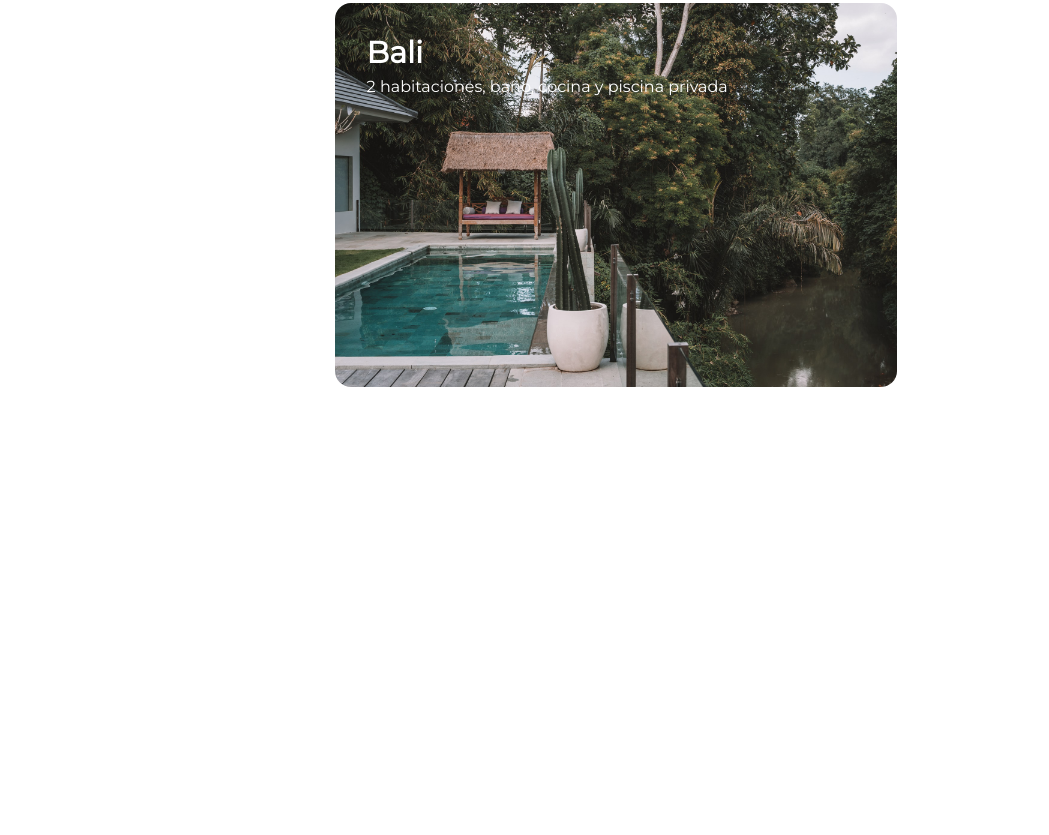
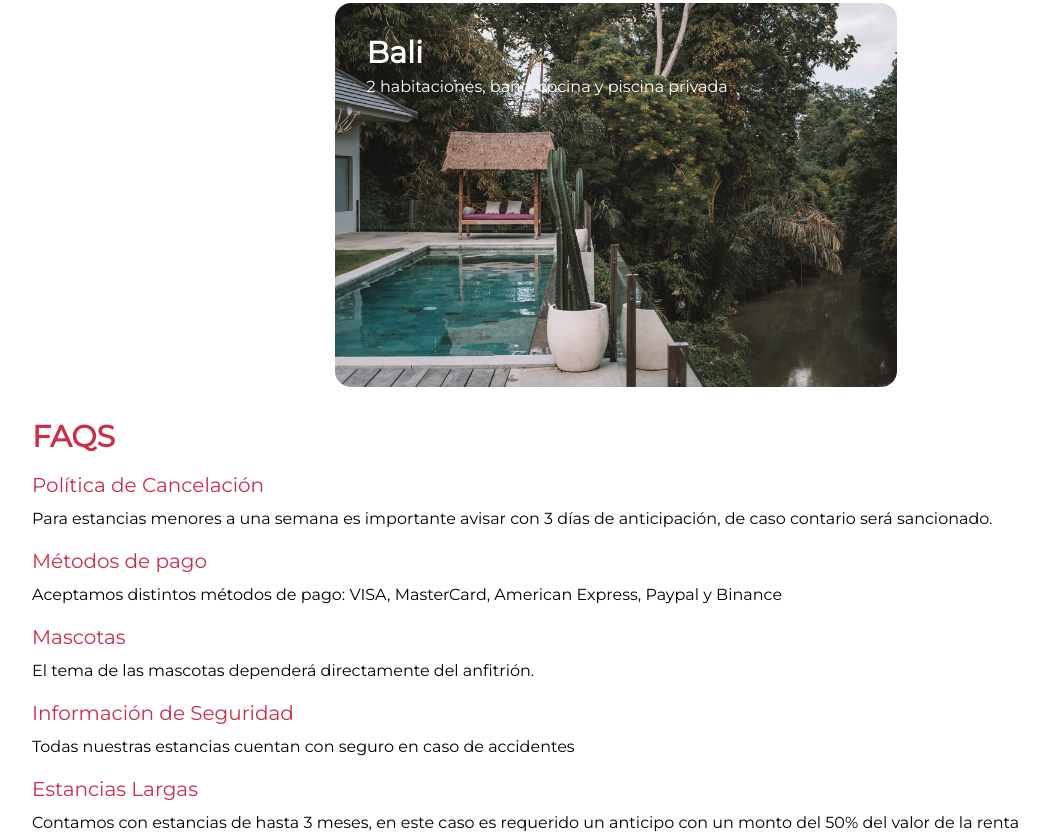
Before and after one commit to rodriguezespinoza0795/Tailwind-project, a website: page src/index.html in a window 1280 px wide. Shown: the part 2693-3528 px from the top of the page, without its empty margins (24-1073 px from the left). Before the commit the page ends 3112 px from the top, so only its background shows below. Drawn offline with Linux system fonts and the light colour scheme.

Commit message:
Sección de FAQS

```diff
--- a/src/index.html
+++ b/src/index.html
@@ -107,6 +107,35 @@
           </div>
         </div>
       </div>
+      <div class="w-full h-full lg:px-8" id="faqs">
+        <div class="w-full h-full px-6 flex flex-col space-y-4">
+          <p class="text-3xl font-semibold text-principal">FAQS</p>
+          <div>
+            <p class="text-xl font-medium text-principal ">Política de Cancelación</p>
+            <p class="text-md pt-2 ">Para estancias menores a una semana es importante avisar con 3 días de
+              anticipación, de caso contario será sancionado.</p>
+          </div>
+          <div>
+            <p class="text-xl font-medium text-principal ">Métodos de pago</p>
+            <p class="text-md pt-2 ">Aceptamos distintos métodos de pago: VISA, MasterCard, American Express,
+              Paypal y Binance </p>
+          </div>
+          <div>
+            <p class="text-xl font-medium text-principal ">Mascotas</p>
+            <p class="text-md pt-2 ">El tema de las mascotas dependerá directamente del anfitrión.</p>
+          </div>
+          <div>
+            <p class="text-xl font-medium text-principal ">Información de Seguridad</p>
+            <p class="text-md pt-2 ">Todas nuestras estancias cuentan con seguro en caso de accidentes</p>
+          </div>
+          <div>
+            <p class="text-xl font-medium text-principal ">Estancias Largas</p>
+            <p class="text-md pt-2 ">Contamos con estancias de hasta 3 meses, en este caso es requerido un
+              anticipo
+              con un monto del 50% del valor de la renta</p>
+          </div>
+        </div>
+      </div>
     </section>
     <footer></footer>
 </body>
```
Also changed, not shown: dist/output.css.
